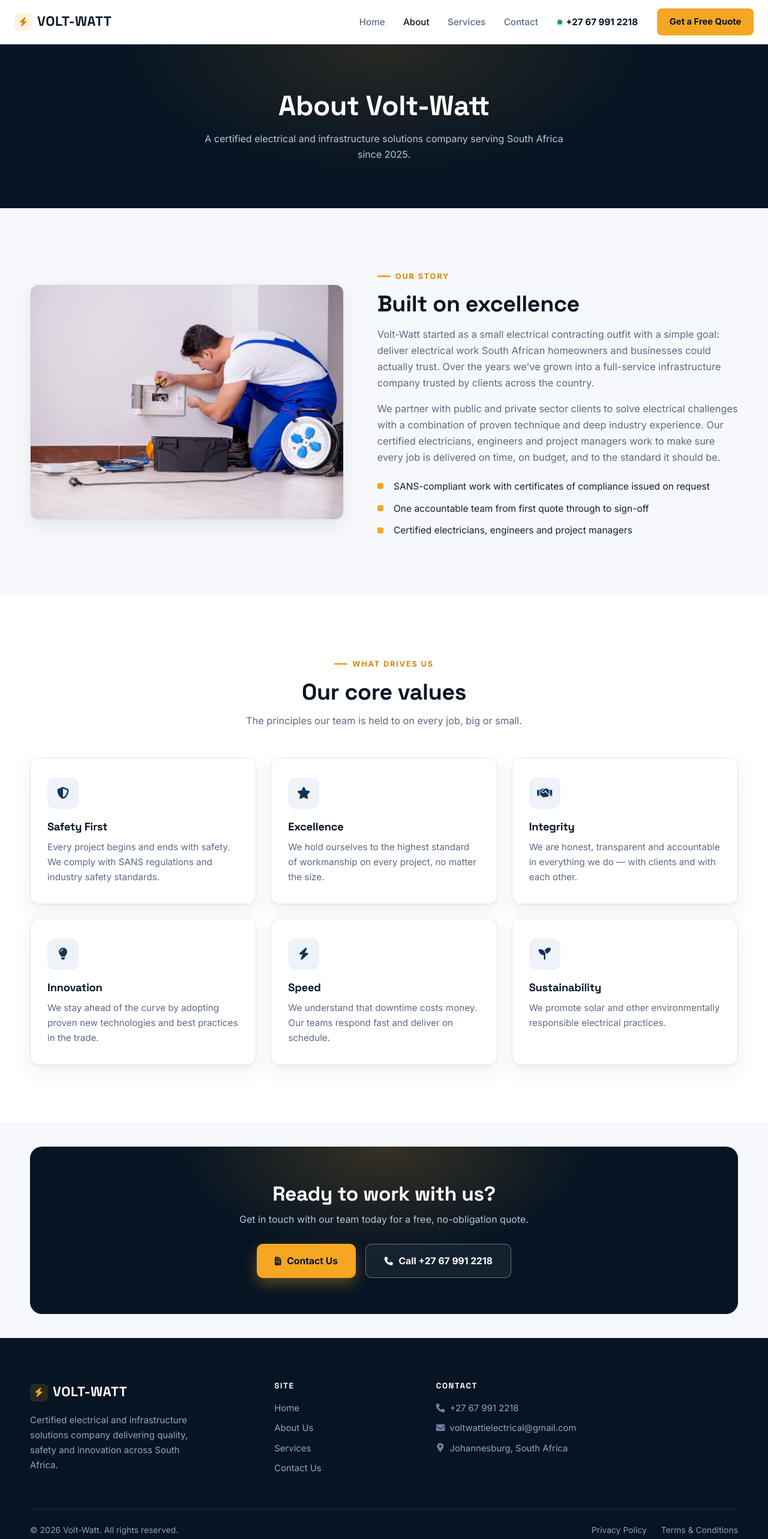
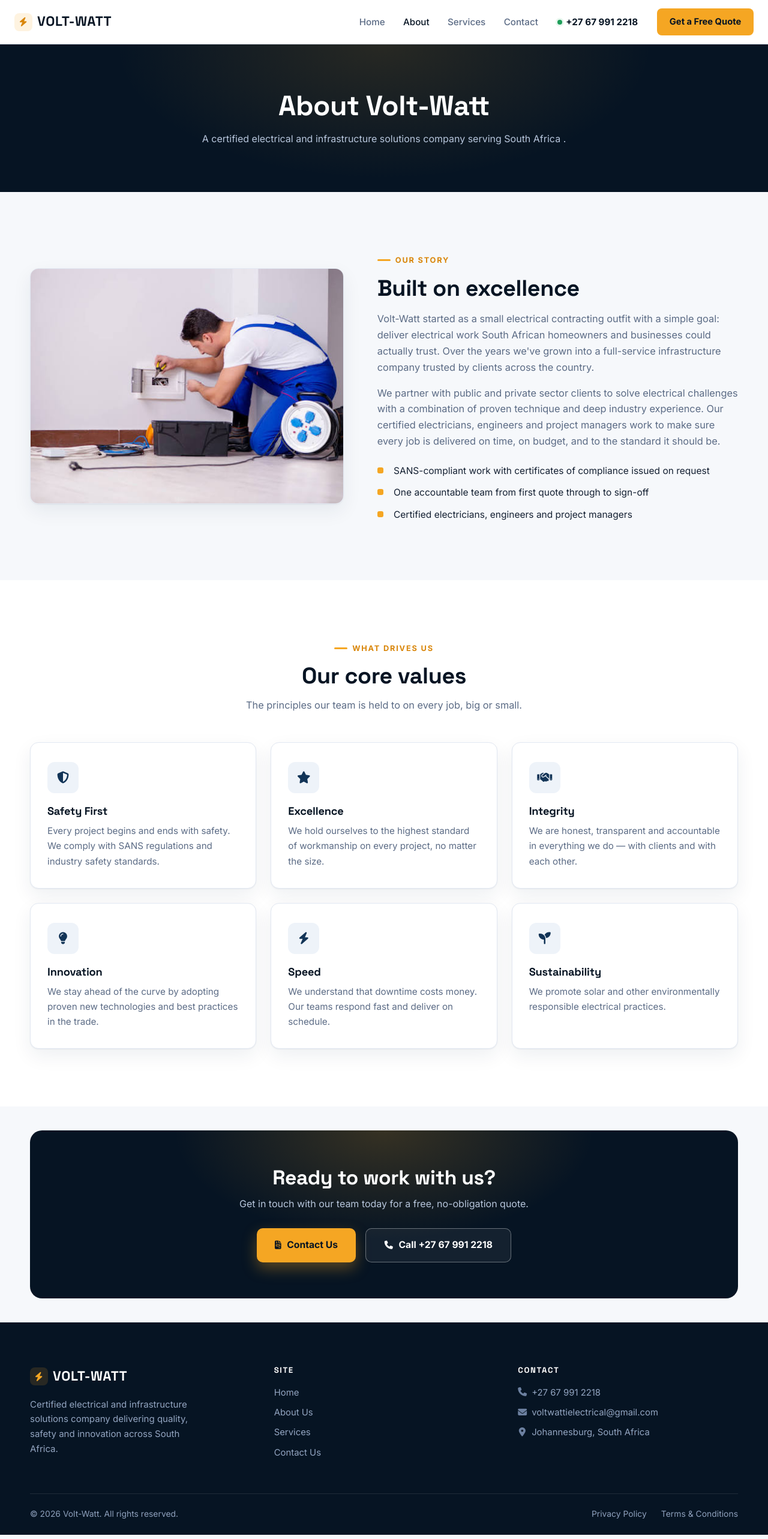
Before and after one commit to majaha8/voltax-website, a website: page src/about.html in a window 1280 px wide. Shown: the whole page at 60% size. Drawn offline with Linux system fonts and the light colour scheme.

Commit message:
Update company copy and footer layout

```diff
--- a/src/about.html
+++ b/src/about.html
@@ -32,7 +32,7 @@
 <div class="page-header">
 
   <h1>About Volt-Watt</h1>
-  <p>A certified electrical and infrastructure solutions company serving South Africa since 2025.</p>
+  <p>A certified electrical and infrastructure solutions company serving South Africa .</p>
 </div>
 
 <!-- STORY -->
--- a/src/style.css
+++ b/src/style.css
@@ -1157,7 +1157,7 @@ section, .page-header, .hero, .footer {
   max-width: 1180px;
   margin: 0 auto;
   display: grid;
-  grid-template-columns: 1.6fr 1fr 1fr 1fr;
+  grid-template-columns: 1fr 1fr 1fr;
   gap: 2.5rem;
   padding-bottom: 56px;
 }
```
Also changed, not shown: src/gallery.html (+0 -1 lines).
